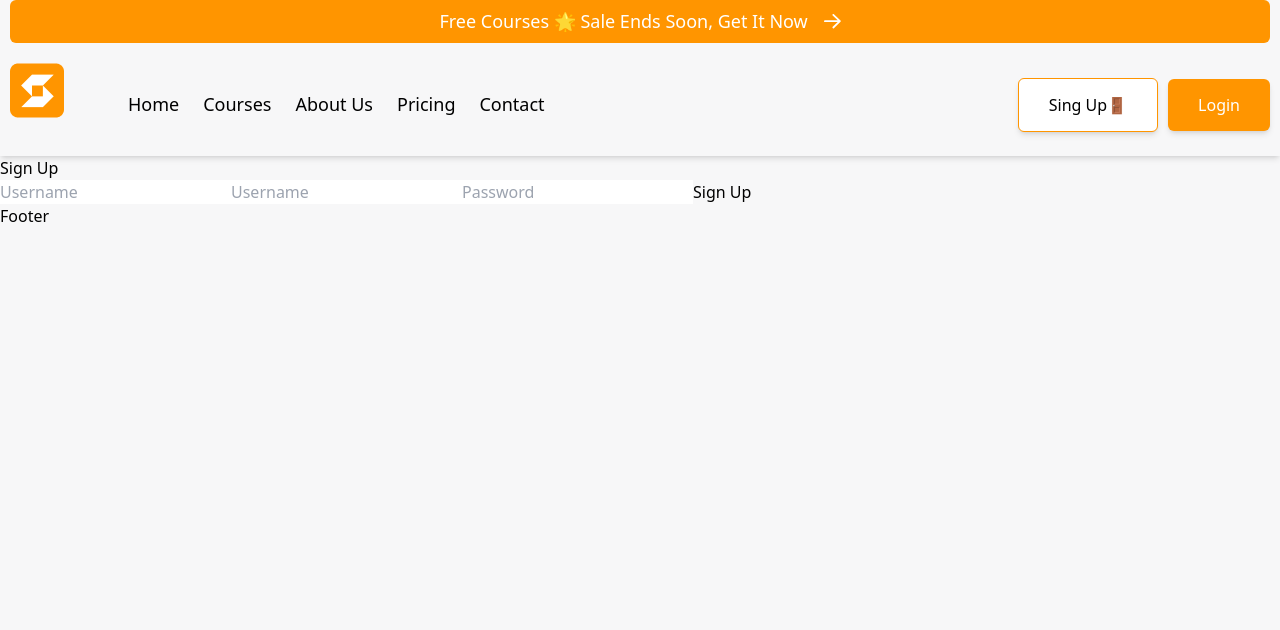
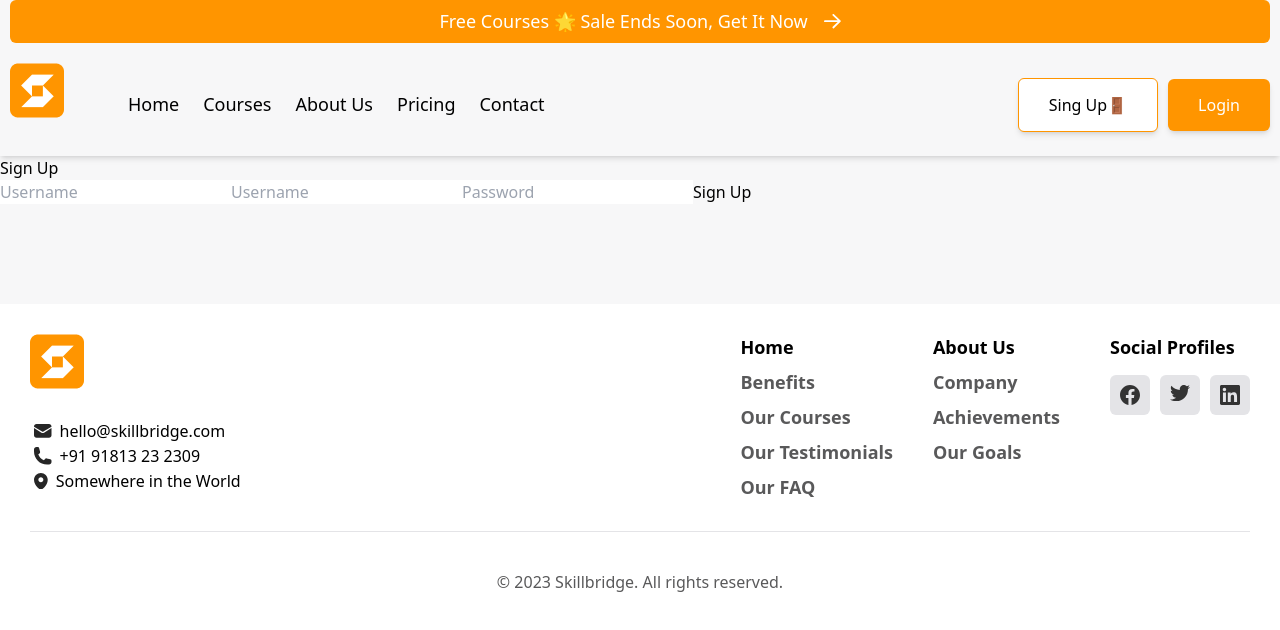
Before and after one commit to HikmatullohAbdullayev/online-course, a React (Vite) app: page /signup in a window 1280 px wide. Shown: the top 630 px of the page. Built offline with nearby package versions, Linux system fonts and the light colour scheme.

Commit message:
home page done

```diff
--- /dev/null
+++ b/src/assets/icon/FacebookIcon.jsx
@@ -0,0 +1,17 @@
+import React from 'react';
+
+function FacebookIcon(props) {
+    return (
+      <svg width={20.000000} height="19.878418" viewBox="0 0 20 19.8784" fill="none" xmlns="http://www.w3.org/2000/svg" xmlnsXlink="http://www.w3.org/1999/xlink">
+  <desc>
+    Created with Pixso.
+  </desc>
+  <defs />
+  <path id="Vector" d="M20 10C20 4.47705 15.5225 0 10 0C4.47754 0 0 4.47705 0 10C0 14.9912 3.65723 19.1284 8.4375 19.8784L8.4375 12.8906L5.89844 12.8906L5.89844 10L8.4375 10L8.4375 7.79688C8.4375 5.29053 9.93066 3.90625 12.2148 3.90625C13.3086 3.90625 14.4531 4.10156 14.4531 4.10156L14.4531 6.5625L13.1924 6.5625C11.9502 6.5625 11.5625 7.3335 11.5625 8.125L11.5625 10L14.3359 10L13.8926 12.8906L11.5625 12.8906L11.5625 19.8784C16.3428 19.1284 20 14.9912 20 10Z" fill="#333333" fillOpacity={1.000000} fillRule="nonzero" />
+</svg>
+
+
+    );
+}
+
+export default FacebookIcon;
--- /dev/null
+++ b/src/assets/icon/LinkdenIcon.jsx
@@ -0,0 +1,17 @@
+import React from 'react';
+
+function LinkdenIcon(props) {
+    return (
+     <svg width={20.000000} height={20.000000} viewBox="0 0 20 20" fill="none" xmlns="http://www.w3.org/2000/svg" xmlnsXlink="http://www.w3.org/1999/xlink">
+  <desc>
+    Created with Pixso.
+  </desc>
+  <defs />
+  <path id="Vector" d="M18.5195 0L1.47656 0C0.660156 0 0 0.644531 0 1.44141L0 18.5547C0 19.3516 0.660156 20 1.47656 20L18.5195 20C19.3359 20 20 19.3516 20 18.5586L20 1.44141C20 0.644531 19.3359 0 18.5195 0ZM5.93359 17.043L2.96484 17.043L2.96484 7.49609L5.93359 7.49609L5.93359 17.043ZM4.44922 6.19531C3.49609 6.19531 2.72656 5.42578 2.72656 4.47656C2.72656 3.52734 3.49609 2.75781 4.44922 2.75781C5.39844 2.75781 6.16797 3.52734 6.16797 4.47656C6.16797 5.42188 5.39844 6.19531 4.44922 6.19531ZM17.043 17.043L14.0781 17.043L14.0781 12.4023C14.0781 11.2969 14.0586 9.87109 12.5352 9.87109C10.9922 9.87109 10.7578 11.0781 10.7578 12.3242L10.7578 17.043L7.79688 17.043L7.79688 7.49609L10.6406 7.49609L10.6406 8.80078L10.6797 8.80078C11.0742 8.05078 12.043 7.25781 13.4844 7.25781C16.4883 7.25781 17.043 9.23438 17.043 11.8047L17.043 17.043Z" fill="#333333" fillOpacity={1.000000} fillRule="nonzero" />
+</svg>
+
+
+    );
+}
+
+export default LinkdenIcon;
--- /dev/null
+++ b/src/assets/icon/LocationIcon.jsx
@@ -0,0 +1,17 @@
+import React from 'react';
+
+function LocationIcon(props) {
+    return (
+  <svg width="13.750000" height="16.874023" viewBox="0 0 13.75 16.874" fill="none" xmlns="http://www.w3.org/2000/svg" xmlnsXlink="http://www.w3.org/1999/xlink">
+  <desc>
+    Created with Pixso.
+  </desc>
+  <defs />
+  <path id="Subtract" d="M6.49121 16.751C6.5166 16.7656 6.53613 16.7769 6.55078 16.7847L6.57324 16.7974C6.75977 16.8994 6.99023 16.8989 7.17578 16.7979L7.19922 16.7847C7.21387 16.7769 7.2334 16.7656 7.25879 16.751C7.30859 16.7217 7.38086 16.6792 7.47168 16.6235C7.65234 16.5122 7.90723 16.3481 8.21191 16.1328C8.82129 15.7026 9.63281 15.0645 10.4473 14.231C12.0674 12.5723 13.75 10.0801 13.75 6.875C13.75 3.07812 10.6719 0 6.875 0C3.07812 0 0 3.07812 0 6.875C0 10.0801 1.68262 12.5723 3.30273 14.231C4.11719 15.0645 4.92871 15.7026 5.53809 16.1328C5.84277 16.3481 6.09766 16.5122 6.27832 16.6235C6.36914 16.6792 6.44141 16.7217 6.49121 16.751ZM6.875 9.375C8.25586 9.375 9.375 8.25586 9.375 6.875C9.375 5.49414 8.25586 4.375 6.875 4.375C5.49414 4.375 4.375 5.49414 4.375 6.875C4.375 8.25586 5.49414 9.375 6.875 9.375Z" fill="#262626" fillOpacity={1.000000} fillRule="evenodd" />
+</svg>
+
+
+    );
+}
+
+export default LocationIcon;
--- /dev/null
+++ b/src/assets/icon/MailIcon.jsx
@@ -0,0 +1,17 @@
+import React from 'react';
+
+function MailIcon(props) {
+    return (
+    <svg width="17.500000" height="13.750000" viewBox="0 0 17.5 13.75" fill="none" xmlns="http://www.w3.org/2000/svg" xmlnsXlink="http://www.w3.org/1999/xlink">
+  <desc>
+    Created with Pixso.
+  </desc>
+  <defs />
+  <path id="Subtract" d="M17.5 2.5L17.5 2.63135L9.40527 7.61279C9.00293 7.86035 8.49707 7.86035 8.09473 7.61279L0 2.63135L0 2.5C0 1.11914 1.11914 0 2.5 0L15 0C16.3809 0 17.5 1.11914 17.5 2.5ZM0 11.25L0 4.09912L7.43945 8.67773C8.24316 9.17188 9.25684 9.17188 10.0605 8.67773L17.5 4.09912L17.5 11.25C17.5 12.6309 16.3809 13.75 15 13.75L2.5 13.75C1.11914 13.75 0 12.6309 0 11.25Z" fill="#262626" fillOpacity={1.000000} fillRule="evenodd" />
+</svg>
+
+
+    );
+}
+
+export default MailIcon;
--- /dev/null
+++ b/src/assets/icon/PhoneIcon.jsx
@@ -0,0 +1,17 @@
+import React from 'react';
+
+function PhoneIcon(props) {
+    return (
+<svg width="17.500000" height="17.500000" viewBox="0 0 17.5 17.5" fill="none" xmlns="http://www.w3.org/2000/svg" xmlnsXlink="http://www.w3.org/1999/xlink">
+  <desc>
+    Created with Pixso.
+  </desc>
+  <defs />
+  <path id="Vector (Stroke)" d="M0 2.5C0 1.11914 1.11914 0 2.5 0L3.64258 0C4.36035 0 4.98535 0.487793 5.15918 1.18359L6.08008 4.86963C6.23242 5.47949 6.00488 6.12109 5.50195 6.49854L4.42383 7.30713C4.3125 7.39111 4.28809 7.51367 4.31934 7.59961C5.26562 10.1831 7.31738 12.2344 9.90039 13.1807C9.98633 13.2124 10.1094 13.188 10.1934 13.0762L11.002 11.998C11.3789 11.4951 12.0205 11.2671 12.6309 11.4194L16.3164 12.3413C17.0117 12.5151 17.5 13.1401 17.5 13.8569L17.5 15C17.5 16.3809 16.3809 17.5 15 17.5L13.125 17.5C5.87598 17.5 0 11.6235 0 4.375L0 2.5Z" fill="#262626" fillOpacity={1.000000} fillRule="evenodd" />
+</svg>
+
+
+    );
+}
+
+export default PhoneIcon;
--- /dev/null
+++ b/src/assets/icon/TwitterIcon.jsx
@@ -0,0 +1,17 @@
+import React from 'react';
+
+function TwitterIcon(props) {
+    return (
+     <svg width={20.000000} height="16.250488" viewBox="0 0 20 16.2505" fill="none" xmlns="http://www.w3.org/2000/svg" xmlnsXlink="http://www.w3.org/1999/xlink">
+  <desc>
+    Created with Pixso.
+  </desc>
+  <defs />
+  <path id="Vector" d="M6.29199 16.2505C13.8369 16.2505 17.9648 9.99805 17.9648 4.57715C17.9648 4.40137 17.9609 4.22168 17.9531 4.0459C18.7568 3.46533 19.4492 2.74561 20 1.92188C19.252 2.25439 18.458 2.47168 17.6445 2.56641C18.501 2.05322 19.1426 1.24707 19.4492 0.296875C18.6436 0.774414 17.7627 1.11133 16.8447 1.29297C16.2256 0.635254 15.4072 0.199707 14.5166 0.0541992C13.625 -0.0917969 12.7109 0.0600586 11.915 0.48584C11.1182 0.911621 10.4844 1.58789 10.1113 2.41016C9.73828 3.23242 9.64648 4.1543 9.84961 5.03418C8.21875 4.95215 6.62305 4.52881 5.16699 3.79053C3.70996 3.05273 2.4248 2.0166 1.39453 0.75C0.870117 1.65332 0.709961 2.72217 0.946289 3.73926C1.18164 4.75586 1.7959 5.64502 2.66406 6.22559C2.01172 6.20508 1.375 6.0293 0.804688 5.71387L0.804688 5.76465C0.803711 6.7124 1.13184 7.63086 1.73145 8.36475C2.33203 9.09814 3.16797 9.60107 4.09668 9.78809C3.49316 9.95312 2.86035 9.97705 2.24609 9.8584C2.50781 10.6733 3.01758 11.3862 3.70508 11.8975C4.3916 12.4087 5.2207 12.6929 6.07715 12.71C4.62402 13.8516 2.82812 14.4707 0.980469 14.4678C0.652344 14.4673 0.325195 14.4473 0 14.4077C1.87695 15.6123 4.06152 16.252 6.29199 16.2505Z" fill="#333333" fillOpacity={1.000000} fillRule="nonzero" />
+</svg>
+
+
+    );
+}
+
+export default TwitterIcon;
--- a/src/layout/Footer.jsx
+++ b/src/layout/Footer.jsx
@@ -1,11 +1,62 @@
-import React from 'react';
+import React from "react";
+import Logo from "../assets/img/Logo.png"
+import PhoneIcon from "../assets/icon/PhoneIcon"
+import MailIcon from "../assets/icon/MailIcon"
+import LocationIcon from "../assets/icon/LocationIcon"
+import TwitterIcon from "../assets/icon/TwitterIcon"
+import FacebookIcon from "../assets/icon/FacebookIcon"
+import LinkdenIcon from "../assets/icon/LinkdenIcon"
+import { Link } from "react-router-dom";
 
 function Footer(props) {
-    return (
-        <div>
-           <h1>Footer</h1>
+  return (
+    <div className="mt-100 container mx-auto bg-white p-30 tablemin:p-18">
+      <div className="flex justify-between items-start tablemin:flex tablemin:flex-col gap-40 tablemin:items-start tablemin: ">
+        <div className="contact">
+            <img src={Logo} alt="logo" />
+          <Link to="/" ><p className="font-400 text-text16 flex items-center gap-4 mt-30"><span className="p-4"><MailIcon/></span> hello@skillbridge.com</p></Link>
+          <Link to="/" ><p className="font-400 text-text16 flex items-center gap-4"><span className="p-4"><PhoneIcon/></span> +91 91813 23 2309</p></Link>
+          <Link to="/" ><p className="font-400 text-text16 flex items-center gap-4"><span className="p-4"><LocationIcon/></span> Somewhere in the World</p></Link>
+
         </div>
-    );
+
+        <div className="flex justify-between items-start gap-50 pb-30 tablemin:flex tablemin:flex-col">
+       <div className="nav flex gap-40">
+       <ul className="flex flex-col gap-8">
+            <Link to="/"><h3 className="font-600 text-text18">Home</h3></Link>
+            <Link to="#"><li className="font-600 text-text18 text-text">Benefits</li></Link>
+            <Link to="#"><li className="font-600 text-text18 text-text">Our Courses</li></Link>
+            <Link to="#"><li className="font-600 text-text18 text-text">Our Testimonials</li></Link>
+            <Link to="#"><li className="font-600 text-text18 text-text">Our FAQ</li></Link>
+
+          </ul>
+          <ul className="flex flex-col gap-8">
+            <Link to="/"><h3 className="font-600 text-text18">About Us</h3></Link>
+            <Link to="#"><li className="font-600 text-text18 text-text">Company</li></Link>
+            <Link to="#"><li className="font-600 text-text18 text-text">Achievements</li></Link>
+            <Link to="#"><li className="font-600 text-text18 text-text">Our Goals</li></Link>
+
+          </ul>
+       </div>
+
+          <div className="footer_soical">
+            <p className="font-600 text-text18">Social Profiles</p>
+          <div className="flex gap-10 mt-14">
+<span className="p-10 bg-shadow rounded-6  "><Link><FacebookIcon/></Link></span>
+<span className="p-10 bg-shadow rounded-6  "> <Link> <TwitterIcon/></Link></span>
+<span className="p-10 bg-shadow rounded-6  "> <Link><LinkdenIcon/> </Link></span>
+
+          </div>
+        </div>
+        </div>
+
+
+      </div>
+      <div className="pt-30 border-t border-shadow">
+        <p className="text-text16 text-text text-center w-full py-8 ">© 2023 Skillbridge. All rights reserved.</p>
+      </div>
+    </div>
+  );
 }
 
 export default Footer;
--- a/src/pages/home/section/IntroSection.jsx
+++ b/src/pages/home/section/IntroSection.jsx
@@ -45,11 +45,7 @@ const imgData =[
         url:"https://deluxe-kitsune-924f7c.netlify.app/notion.png",
         alt:"img",
     },
-    {
-        id:7,
-        url:"https://deluxe-kitsune-924f7c.netlify.app/netflix.png",
-        alt:"img",
-    },
+
 ]
 
 
@@ -59,7 +55,7 @@ function IntroSection(props) {
         Aos.init()
     },[])
     return (
-        <section className='container mx-auto mt-100'>
+        <section className='container mx-auto mt-100 flex flex-col items-center'>
             <div data-aos="fade-up" data-aos-duration="500" className="text-center ">
                 <div className="flex justify-center items-center gap-10 max-w-[800px] mx-auto p-12 bg-white rounded-6 "> <span className=''><ChaqIcon/></span> <h1 className=' font-600 text-title48' ><span className='text-primary'>Unlock</span> Your Creative Potential</h1></div>
                 <p className='mt-16 text-subTitle28 font-500'>with Online Design and Development Courses.</p>
@@ -69,13 +65,17 @@ function IntroSection(props) {
                     <Button1>View Pricing</Button1>
                 </div>
             </div>
-            <ul  className='flex justify-around items-center  mx-auto w-full p-24 bg-white rounded-6 mt-100 desktop:overflow-x-scroll'>
+          {/* <div className="max-w-[1280px] "> */}
+          <div  className='grid gap-20   w-[100%]   py-24 bg-white rounded-6 mt-100   grid-cols-[repeat(auto-fill,minmax(180px,1fr))]  mx-auto'>
                 {imgData.map((item) => (
 
-                    <li key={item.id} className='p-20'><img src={item.url} alt={item.alt} />  </li>
+                    <div key={item.id} className='p-20'>
+                        <img className='w-auto mx-auto' src={item.url} alt={item.alt} />
+                         </div>
                 ))}
 
-            </ul>
+            </div>
+          {/* </div> */}
         </section>
     );
 }
--- a/tailwind.config.js
+++ b/tailwind.config.js
@@ -74,6 +74,9 @@ export default {
 
       'desktop': {'max':'1280px'} ,
       // => @media (max-width: 1280px) { ... }
+
+      'desktop1370': {'max':'1370px'} ,
+      // => @media (max-width: 1370px) { ... }
     },
     colors: {
       white: "#fff",
```
Also changed, not shown: src/pages/home/section/components/CourseCard.jsx (+6 -5 lines).
